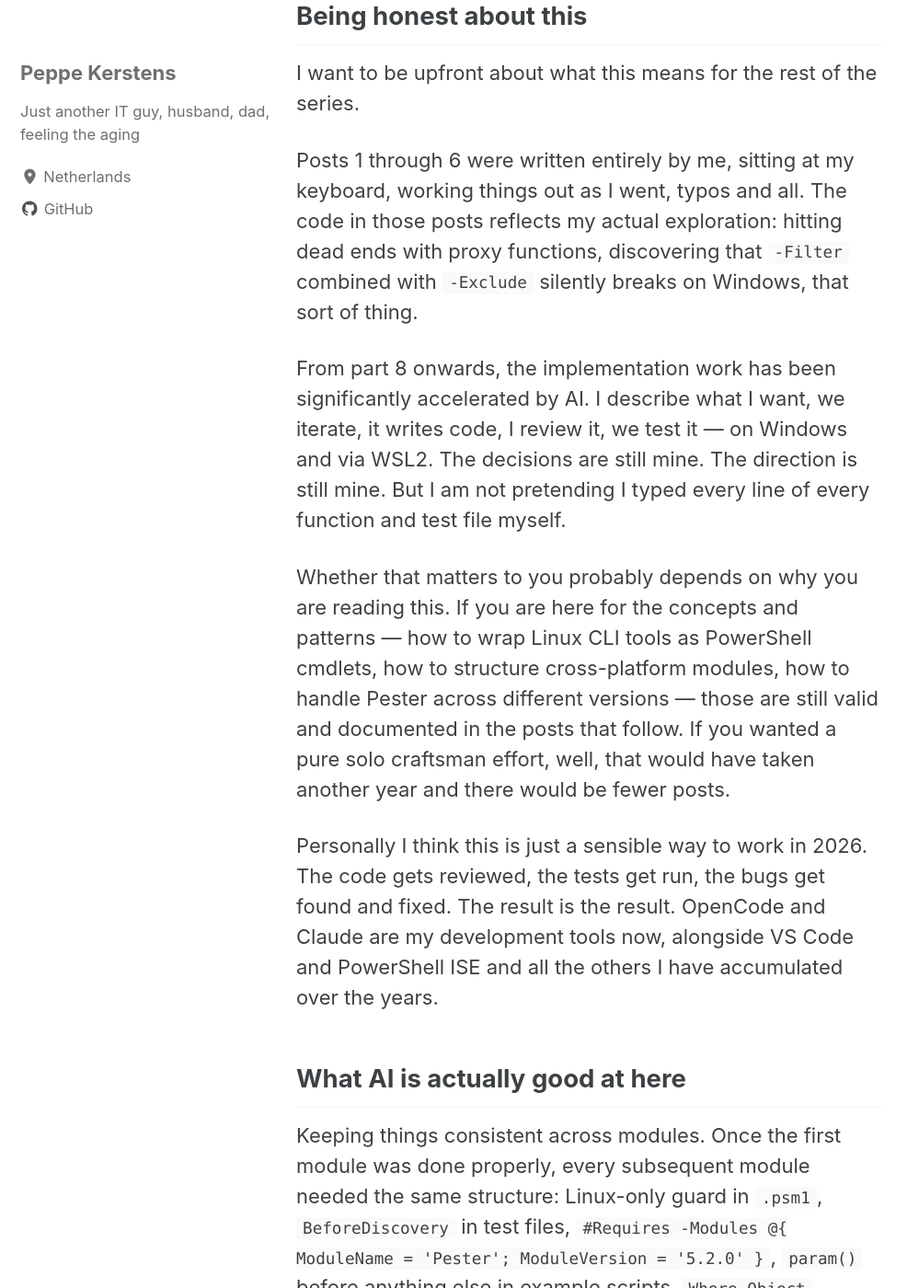
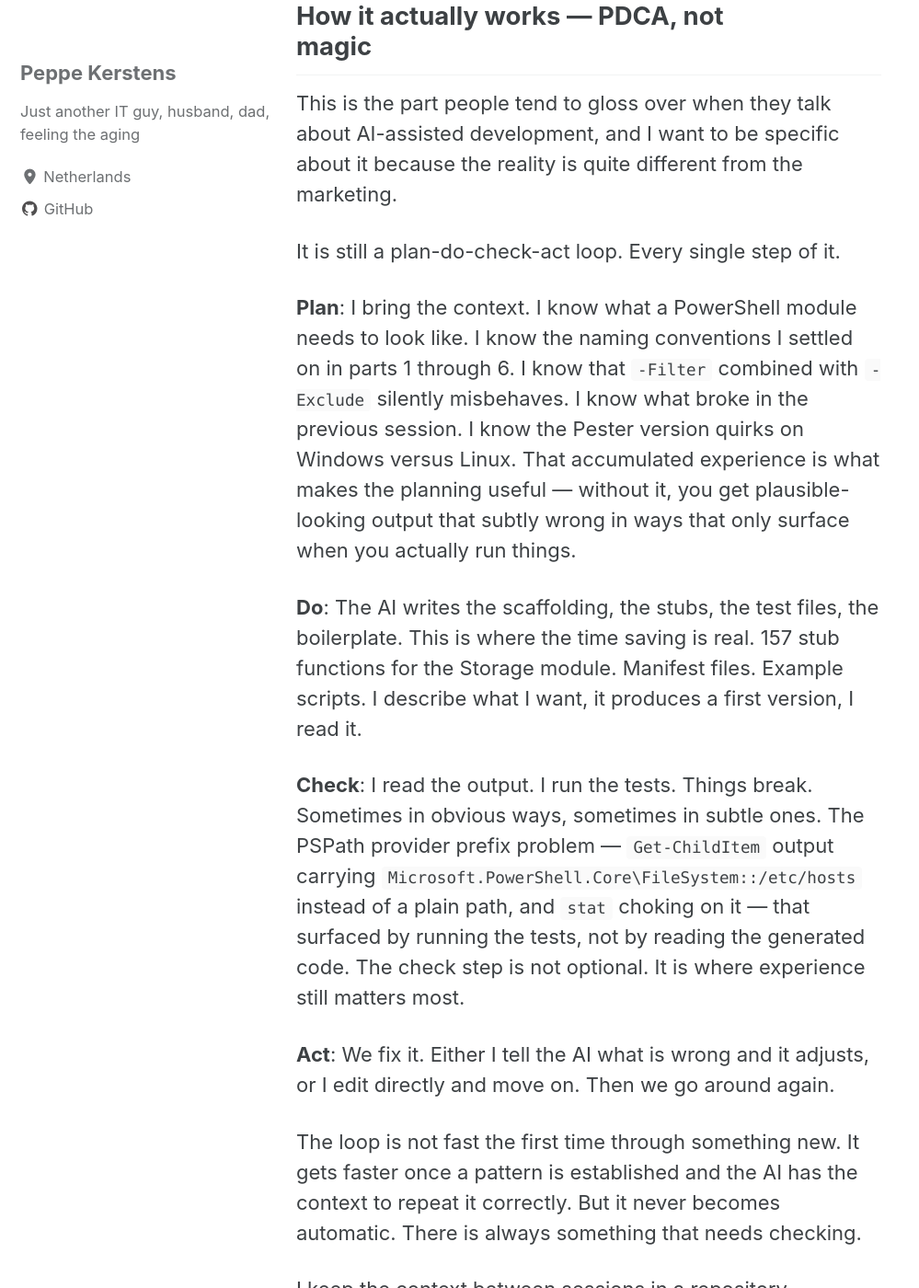
Before and after one commit to peppekerstens/peppekerstens.github.io, a Jekyll site: the page built from _posts/2026-05-08-ai-assisted-linux-command-wrapping-part-7.md, in a window 1280 px wide and 1400 px high, scrolled down 2285 px. Shown: the whole window at 92% size, without its empty margins (0-999 px from the left). Built offline with Jekyll 4.4.1, drawn with Linux system fonts in a browser that asks for light colours; cached includes are drawn as plain includes; some of the changed text lies outside the part shown.

Commit message:
Expand part 7: PDCA loop, opencode repo link, transparency via commits

```diff
--- a/_posts/2026-05-08-ai-assisted-linux-command-wrapping-part-7.md
+++ b/_posts/2026-05-08-ai-assisted-linux-command-wrapping-part-7.md
@@ -34,6 +34,24 @@ At some point it occurred to me that the bottleneck on this project is not insig
 
 So I decided to try using [OpenCode](https://opencode.ai) with Claude as an accelerator. Not to replace my thinking, but to do the legwork.
 
+## How it actually works — PDCA, not magic
+
+This is the part people tend to gloss over when they talk about AI-assisted development, and I want to be specific about it because the reality is quite different from the marketing.
+
+It is still a plan-do-check-act loop. Every single step of it.
+
+**Plan**: I bring the context. I know what a PowerShell module needs to look like. I know the naming conventions I settled on in parts 1 through 6. I know that `-Filter` combined with `-Exclude` silently misbehaves. I know what broke in the previous session. I know the Pester version quirks on Windows versus Linux. That accumulated experience is what makes the planning useful — without it, you get plausible-looking output that subtly wrong in ways that only surface when you actually run things.
+
+**Do**: The AI writes the scaffolding, the stubs, the test files, the boilerplate. This is where the time saving is real. 157 stub functions for the Storage module. Manifest files. Example scripts. I describe what I want, it produces a first version, I read it.
+
+**Check**: I read the output. I run the tests. Things break. Sometimes in obvious ways, sometimes in subtle ones. The PSPath provider prefix problem — `Get-ChildItem` output carrying `Microsoft.PowerShell.Core\FileSystem::/etc/hosts` instead of a plain path, and `stat` choking on it — that surfaced by running the tests, not by reading the generated code. The check step is not optional. It is where experience still matters most.
+
+**Act**: We fix it. Either I tell the AI what is wrong and it adjusts, or I edit directly and move on. Then we go around again.
+
+The loop is not fast the first time through something new. It gets faster once a pattern is established and the AI has the context to repeat it correctly. But it never becomes automatic. There is always something that needs checking.
+
+I keep the context between sessions in a repository — [peppekerstens/opencode](https://github.com/peppekerstens/opencode) — which contains the master plan, the current task state, and the conventions and discoveries from previous sessions. Without that, each new AI session starts from scratch and you spend half the time re-establishing context. With it, the loop picks up roughly where it left off.
+
 ## Being honest about this
 
 I want to be upfront about what this means for the rest of the series.
@@ -45,6 +63,8 @@ From part 8 onwards, the implementation work has been significantly accelerated
 Whether that matters to you probably depends on why you are reading this. If you are here for the concepts and patterns — how to wrap Linux CLI tools as PowerShell cmdlets, how to structure cross-platform modules, how to handle Pester across different versions — those are still valid and documented in the posts that follow. If you wanted a pure solo craftsman effort, well, that would have taken another year and there would be fewer posts.
 
 Personally I think this is just a sensible way to work in 2026. The code gets reviewed, the tests get run, the bugs get found and fixed. The result is the result. OpenCode and Claude are my development tools now, alongside VS Code and PowerShell ISE and all the others I have accumulated over the years.
+
+If you want to see the work rather than just read about it: the module repositories are all public on GitHub under [peppekerstens](https://github.com/peppekerstens). Every commit is there. The session planning and task context live in [peppekerstens/opencode](https://github.com/peppekerstens/opencode). The commit history shows the actual back-and-forth — what was generated, what was fixed, what was thrown out. That is as transparent as I know how to be.
 
 ## What AI is actually good at here
 
```
